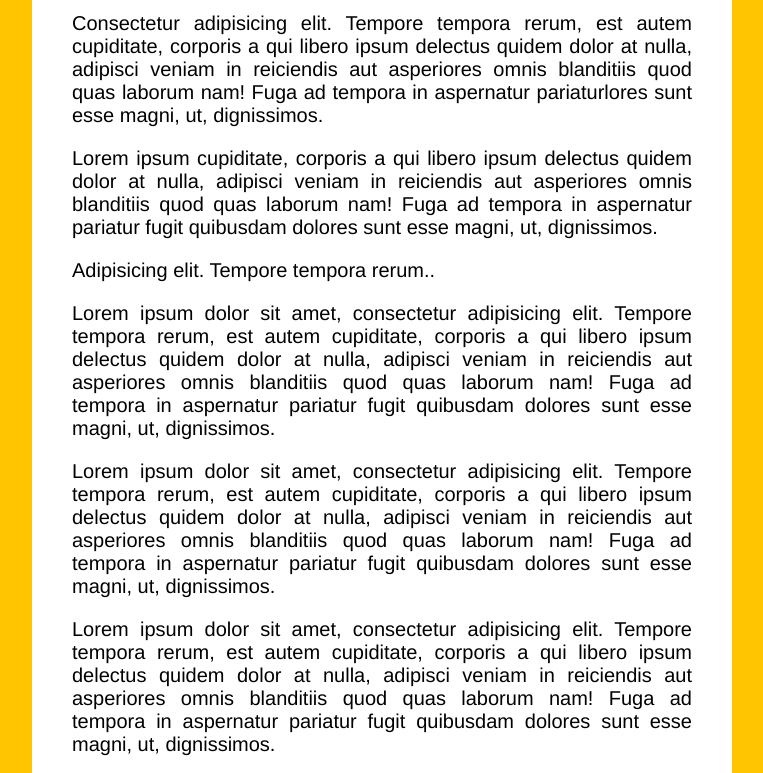
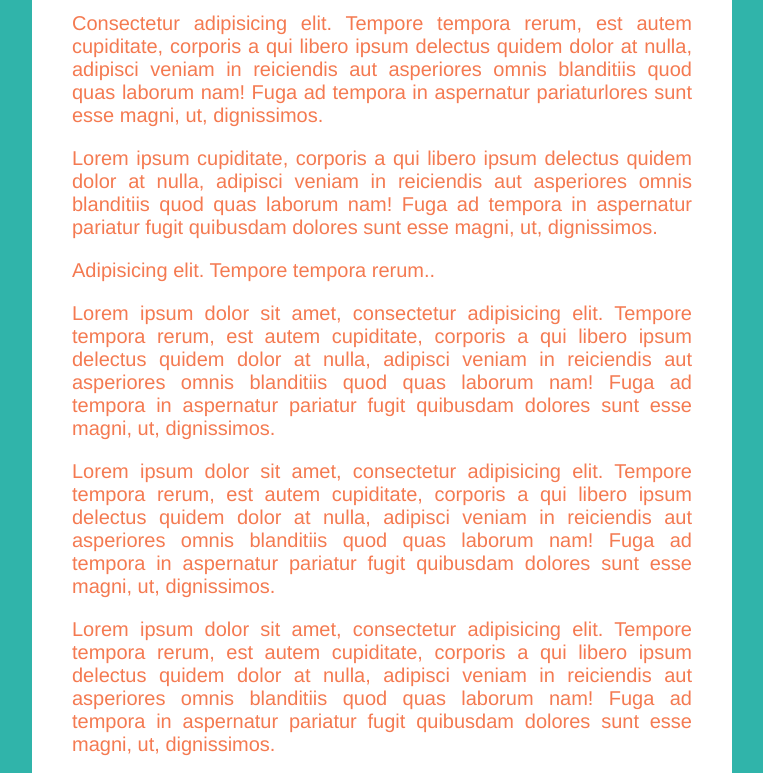
Before and after one commit to willpac828/37-js30-13-slide-in, a website: page public/index.html in a window 1280 px wide. Shown: the part 200-973 px from the top of the page, without its empty margins (258-1021 px from the left). Drawn offline with Linux system fonts and the light colour scheme.

Commit message:
added cubic bezier and changed colors

```diff
--- a/public/index.html
+++ b/public/index.html
@@ -91,8 +91,9 @@
   <style>
     html {
       box-sizing: border-box;
-      background:#ffc600;
+      background:#30b4aa;
       font-family:'helvetica neue';
+      color: #f47a51;
       font-size: 20px;
       font-weight: 200;
     }
@@ -128,6 +129,7 @@
     .slide-in {
       opacity:0;
       transition:all .5s;
+      transition-timing-function: cubic-bezier(0.56, 0.19, 0.18, 1.32);
     }
 
     .align-left.slide-in {
```
